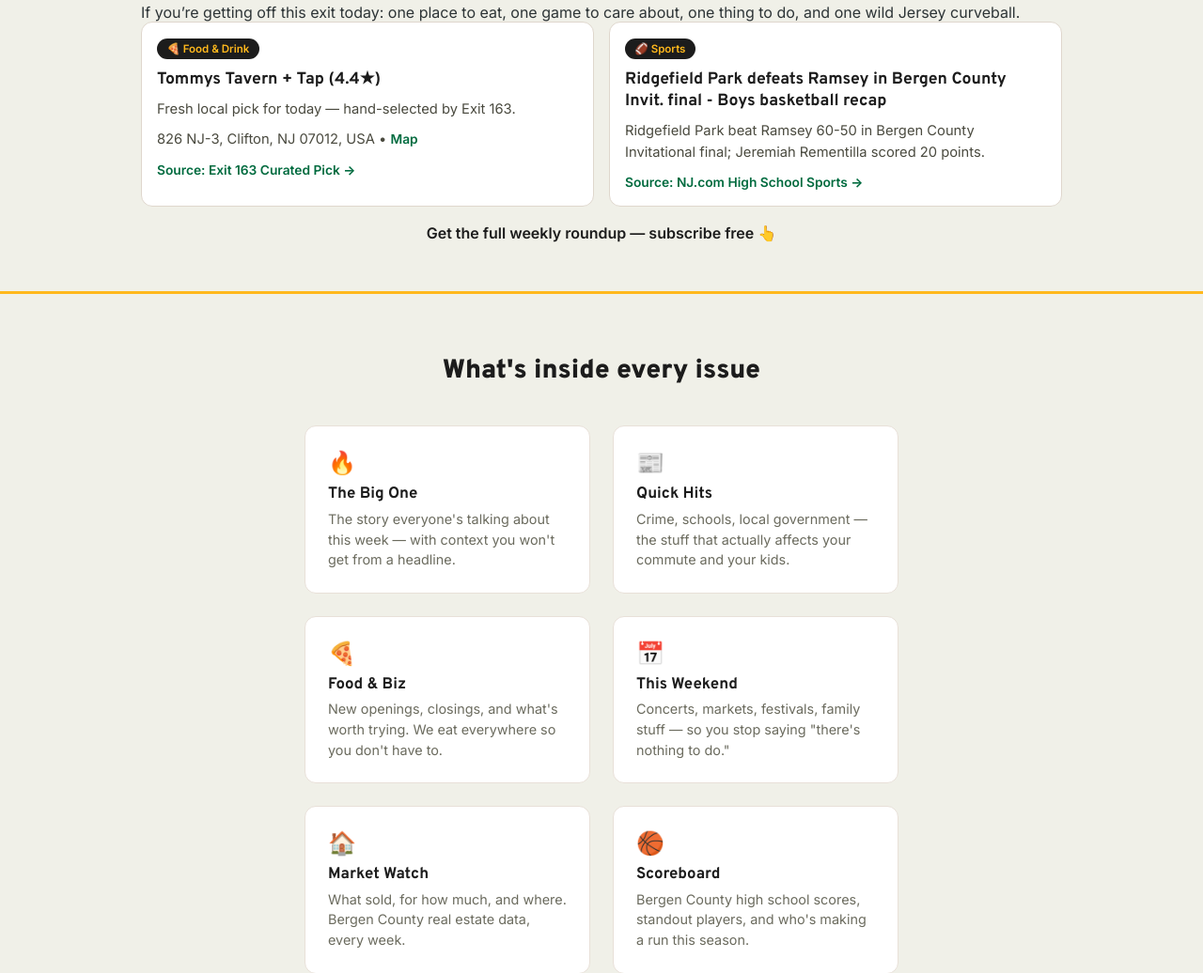
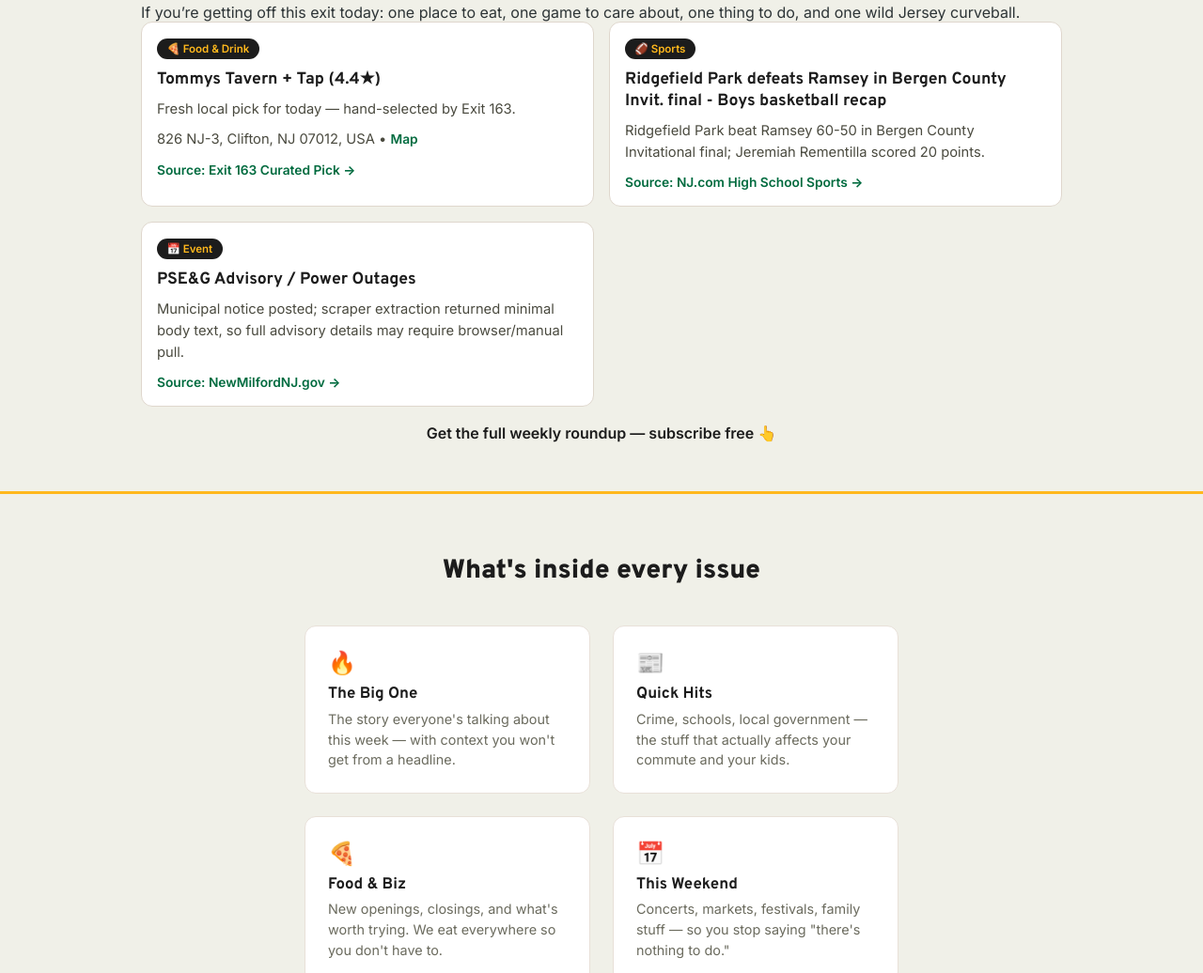
Before and after one commit to joemacstevens/exit163-site, a website: page index.html in a window 1280 px wide. Shown: the part 681-1717 px from the top of the page at 94% size. Drawn offline with Linux system fonts and the light colour scheme.

```diff
--- a/index.html
+++ b/index.html
@@ -437,6 +437,13 @@
 
         <a href="https://www.nj.com/highschoolsports/2026/02/ridgefield-park-defeats-ramsey-in-bergen-county-invit-final-boys-basketball.html" target="_blank" rel="noopener">Source: NJ.com High School Sports →</a>
       </article>
+      <article class="story-card">
+        <span class="story-pill">📅 Event</span>
+        <h3>PSE&amp;G Advisory / Power Outages</h3>
+        <p>Municipal notice posted; scraper extraction returned minimal body text, so full advisory details may require browser/manual pull.</p>
+
+        <a href="https://www.newmilfordnj.gov/blog/announcements/pse-g-advisory-power-outages" target="_blank" rel="noopener">Source: NewMilfordNJ.gov →</a>
+      </article>
     </div>
 
     <p class="today-cta">Get the full weekly roundup — subscribe free 👆</p>
```
Also changed, not shown: 1 other file.
